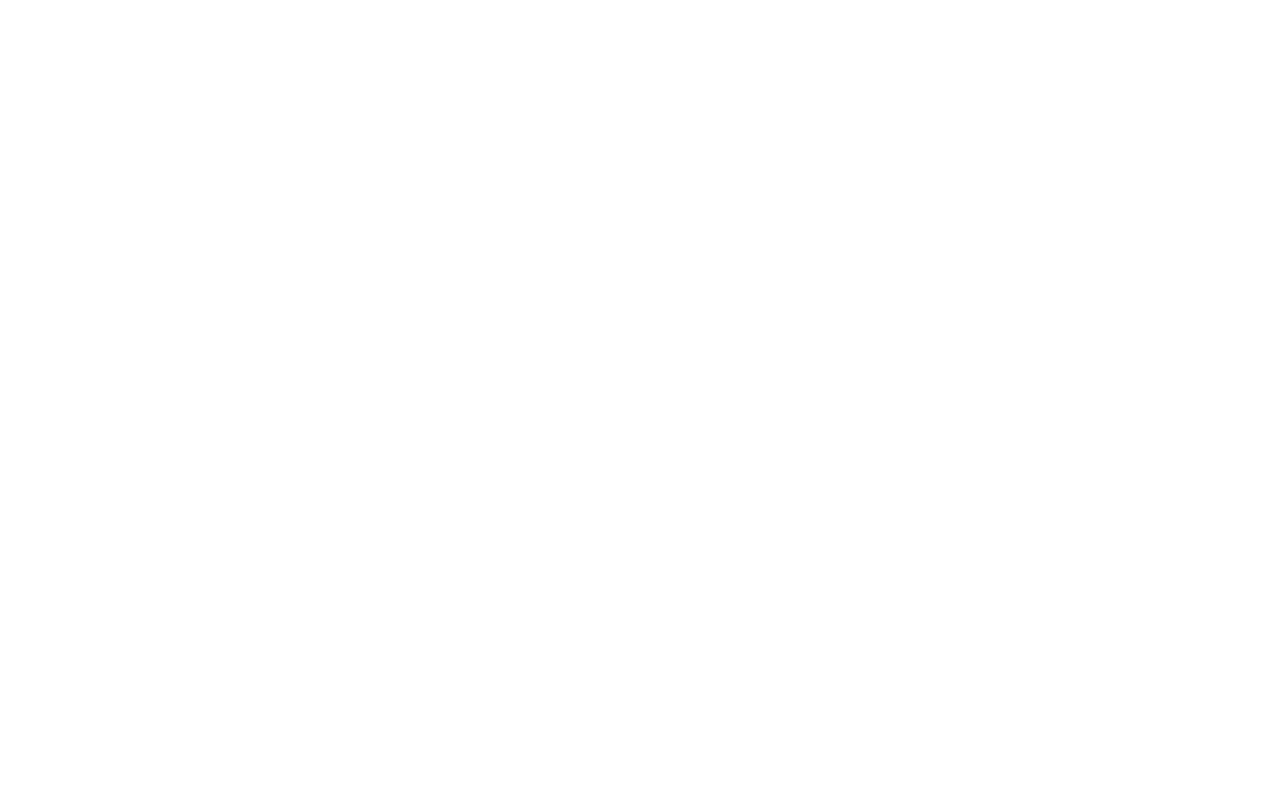
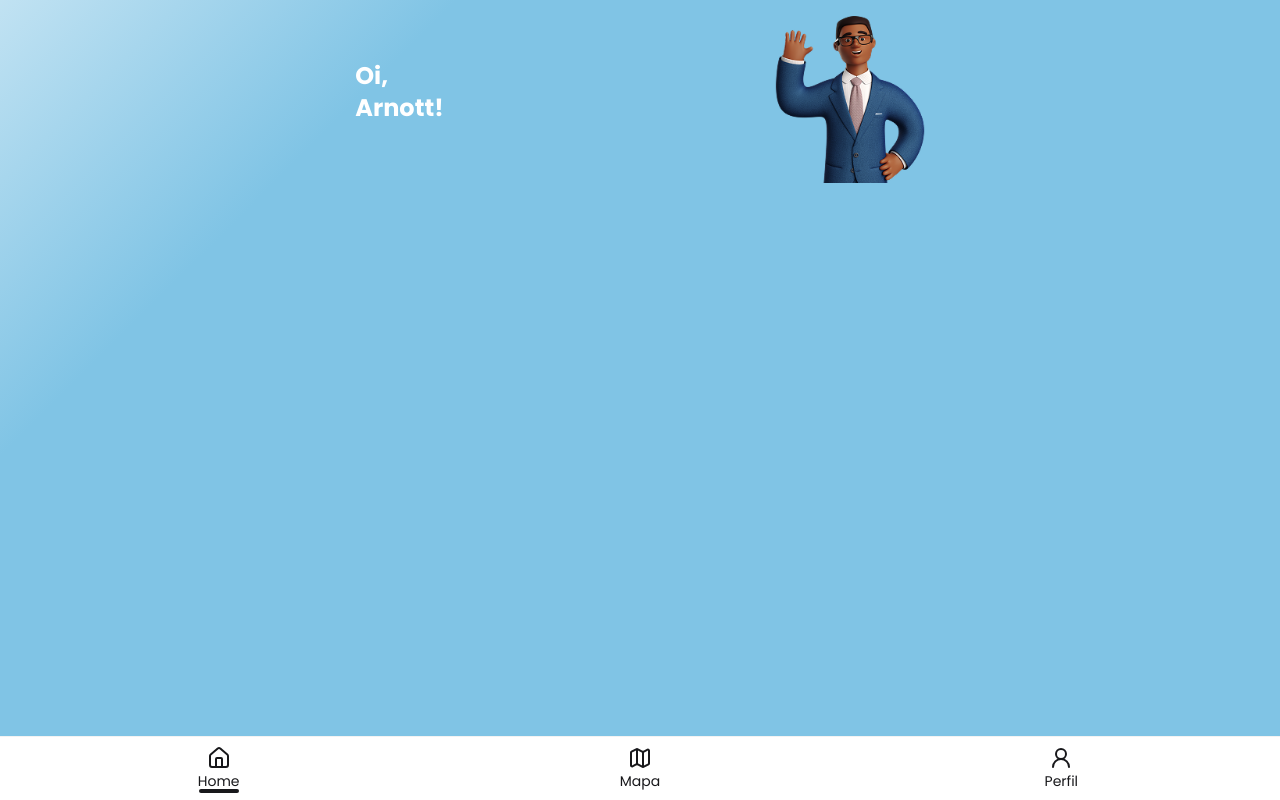
Before and after one commit to dilucas00/Frontend_MoveRecife, a React (Vite) app: page /profile in a window 1280 px wide. Before the commit this address had no page. Built offline with nearby package versions, Linux system fonts and the light colour scheme.

Commit message:
Profile screen

```diff
--- a/src/App.jsx
+++ b/src/App.jsx
@@ -4,6 +4,7 @@
 import Login from './pages/Login';
 import Register from './pages/Register';
 import HomePage from './pages/HomePage';
+import Profile from './pages/Profile';
 
 function App() {
   return (
@@ -12,6 +13,7 @@
         <Route path="/" element={<Login />} />
         <Route path="/register" element={<Register />} />
         <Route path = "/homepage" element = {<HomePage/>} />
+        <Route path = "/profile" element = {<Profile/>} />
       </Routes>
     </BrowserRouter>
   );
--- /dev/null
+++ b/src/pages/Profile.jsx
@@ -0,0 +1,20 @@
+import NavBar from "../components/Navbar";
+
+export default function Profile() {
+  return (
+
+// div principal
+    <div className="h-screen flex flex-1 flex-col w-full bg-[linear-gradient(135deg,rgba(128,196,229,0.49)_0%,rgba(128,196,229,1)_22%)]">
+{/* Div do cabeçalho */}
+      <div className="flex justify-evenly  items-center px-6">
+        <h1 className="text-[#FFF] gap-10 font-bold text-2xl ">Oi,<br /> Arnott!</h1>
+        <div className="flex justify-end pt-4 ">
+        <img src="./preto2.png" width={150} alt="Imagem de uma figura grafica de um homem" />
+        </div>
+
+      </div>
+
+      <NavBar />
+    </div>
+  );
+}
```
